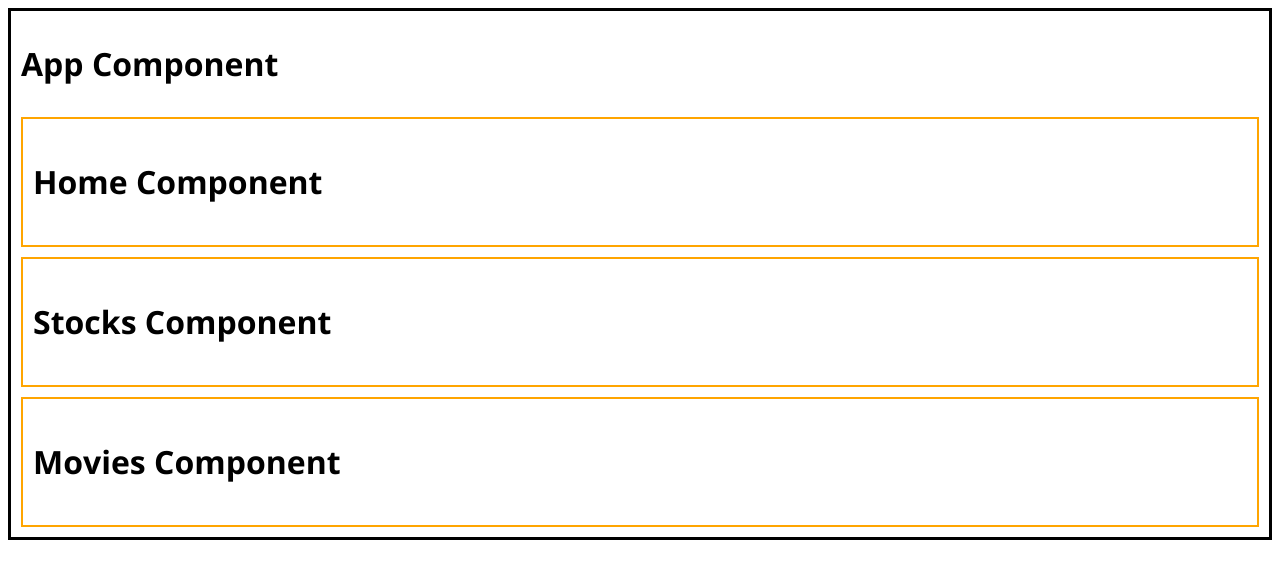
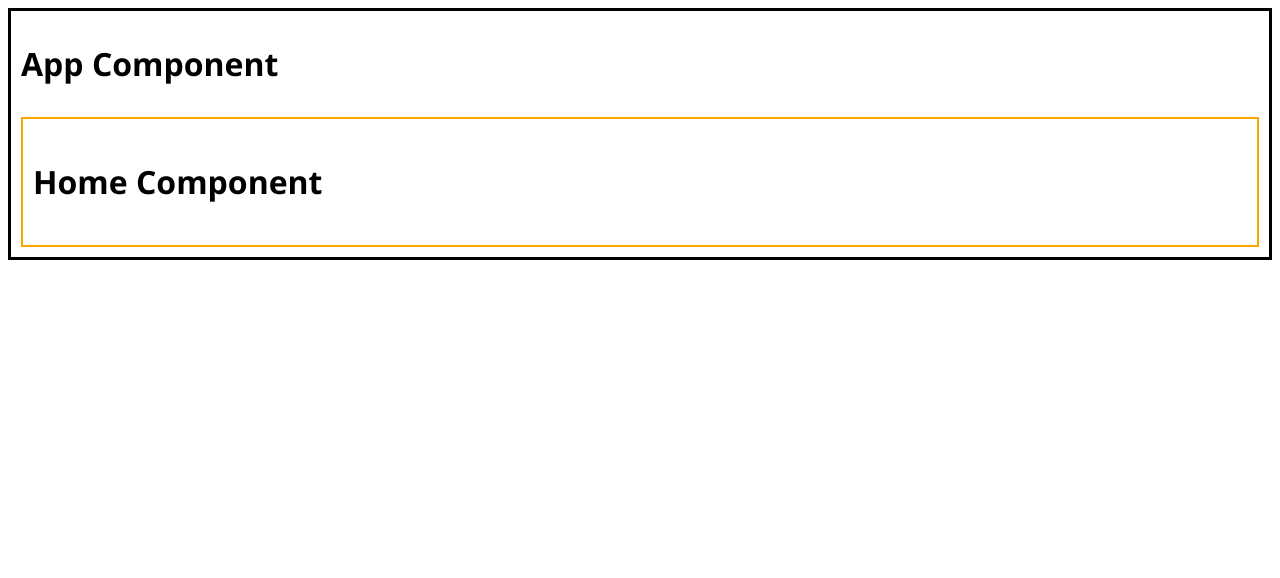
Before and after one commit to stuffy-doll/react-router-practice, a React (Create React App) app: page / in a window 1280 px wide. Shown: the top 578 px of the page. Built offline with nearby package versions, Linux system fonts and the light colour scheme.

Commit message:
added routes

```diff
--- a/src/App.js
+++ b/src/App.js
@@ -1,14 +1,26 @@
-import Home from './components/Home';
-import Stocks from './components/Stocks';
-import Movies from './components/Movies';
+import Home from "./components/Home";
+import Stocks from "./components/Stocks";
+import Movies from "./components/Movies";
+const { Route, Switch } = require("react-router-dom");
 
 function App() {
   return (
-    <div className='main'>
+    <div className="main">
       <h1>App Component</h1>
-      <Home />
-      <Stocks />
-      <Movies />
+      <Switch>
+        <Route exact path="/">
+          <Home />
+        </Route>
+        <Route path="/stocks">
+          <Stocks />
+        </Route>
+        <Route path="/movies">
+          <Movies />
+        </Route>
+        <Route>
+          <h1>Page Not Found</h1>
+        </Route>
+      </Switch>
     </div>
   );
 }
--- a/src/index.js
+++ b/src/index.js
@@ -1,11 +1,20 @@
-import React from 'react';
-import ReactDOM from 'react-dom';
-import './index.css';
-import App from './App';
+import React from "react";
+import ReactDOM from "react-dom";
+import "./index.css";
+import App from "./App";
+const { BrowserRouter } = require("react-router-dom");
+
+const Root = () => {
+  return (
+    <BrowserRouter>
+      <App />
+    </BrowserRouter>
+  );
+};
 
 ReactDOM.render(
   <React.StrictMode>
-    <App />
+    <Root />
   </React.StrictMode>,
-  document.getElementById('root')
+  document.getElementById("root")
 );
```
